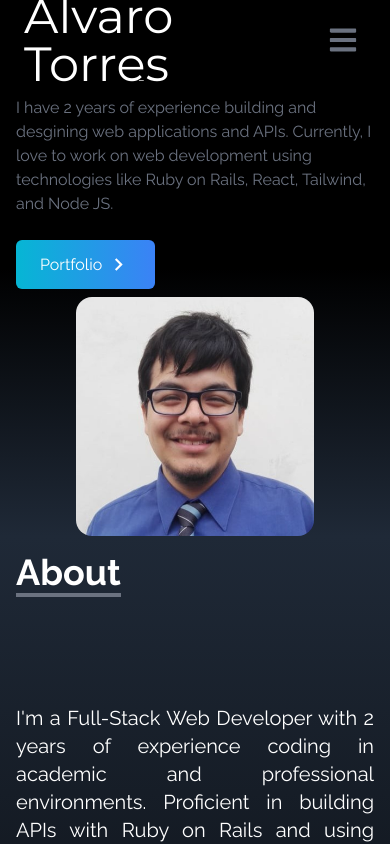
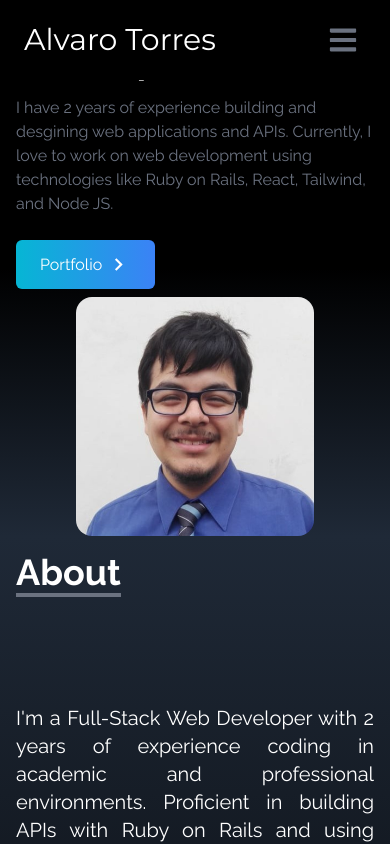
Before and after one commit to AlvaroJTorres/Portfolio, a React (Vite) app: page / in a window 390 px wide. Shown: the top 844 px of the page. Built offline with nearby package versions, Linux system fonts and the light colour scheme.

Commit message:
Modified h1 text size for small screens

```diff
--- a/src/components/NavBar.jsx
+++ b/src/components/NavBar.jsx
@@ -42,7 +42,7 @@ const NavBar = () => {
     <div
       className='flex justify-between items-center w-full h-20 px-4 text-white bg-black fixed z-10'>
       <div>
-        <h1 className='text-5xl font-signature ml-2'>Alvaro Torres</h1>
+        <h1 className='text-3xl lg:text-5xl font-signature ml-2'>Alvaro Torres</h1>
       </div>
 
       <ul className='hidden md:flex'>
```
